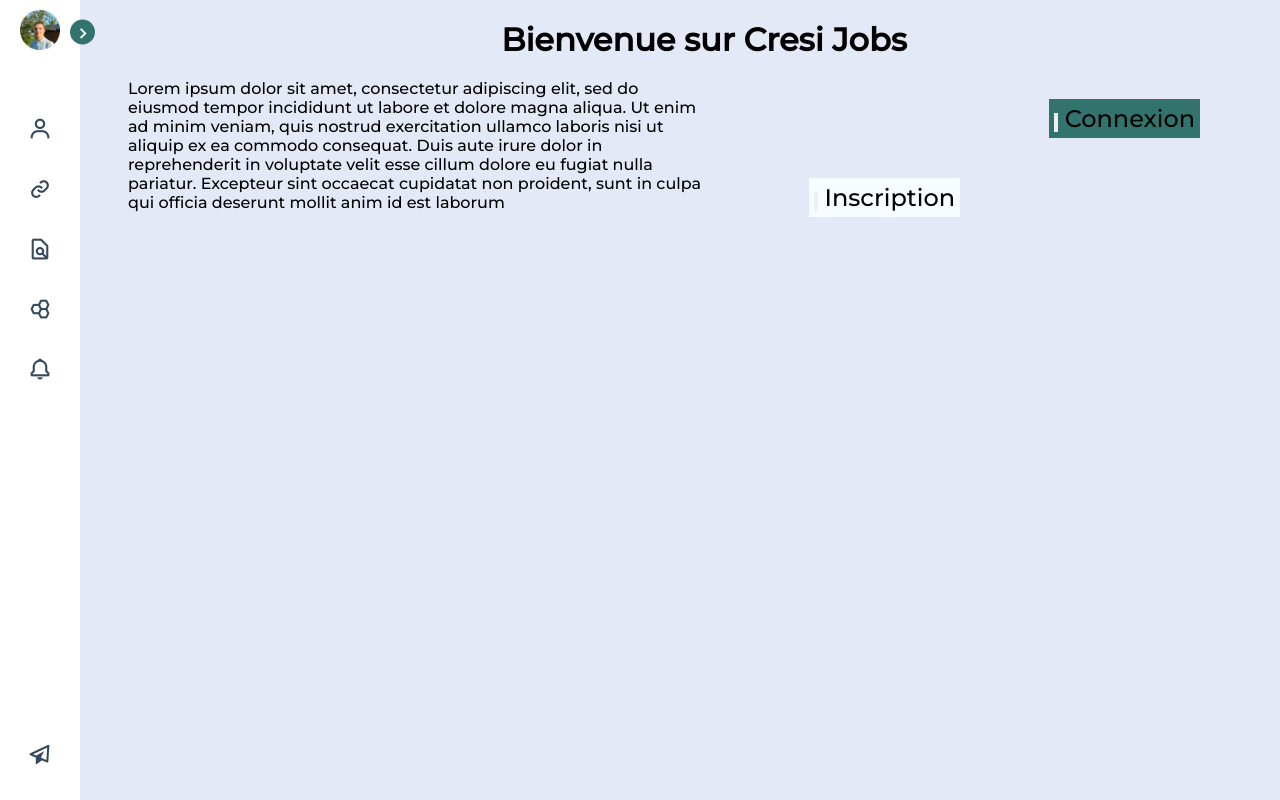
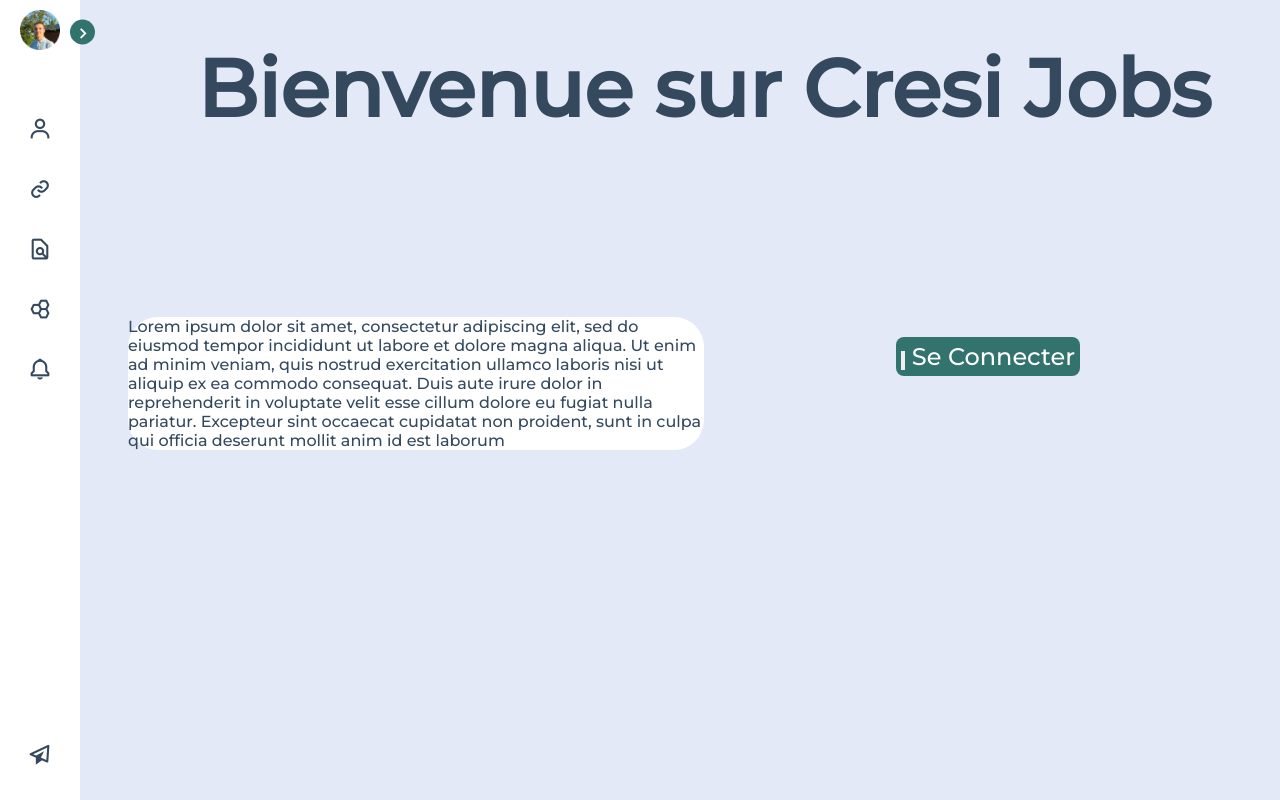
Before and after one commit to CRESI-Corp/cresi-jobs, a React (Create React App) app in the folder cresi-front/: page / in a window 1280 px wide. Built offline with nearby package versions, Linux system fonts and the light colour scheme.

Commit message:
Page Home

```diff
--- a/cresi-front/src/pages/home.tsx
+++ b/cresi-front/src/pages/home.tsx
@@ -4,19 +4,15 @@ function connexion() {
     return (
         <body>
 
-            <div> <h1 className="title">Bienvenue sur Cresi Jobs</h1>
+            <div className="title"> <h1 className="title">Bienvenue sur Cresi Jobs</h1>
 
                 <div className="Description">
                     <p>Lorem ipsum dolor sit amet, consectetur adipiscing elit, sed do eiusmod tempor incididunt ut labore et dolore magna aliqua. Ut enim ad minim veniam, quis nostrud exercitation ullamco laboris nisi ut aliquip ex ea commodo consequat. Duis aute irure dolor in reprehenderit in voluptate velit esse cillum dolore eu fugiat nulla pariatur. Excepteur sint occaecat cupidatat non proident, sunt in culpa qui officia deserunt mollit anim id est laborum</p>
                 </div>
 
                 <div className="Homepage_Connexion">
-                    <input type="button" /> Connexion
+                    <input type="button"/> Se Connecter
                 </div>
-                <div className="Homepage_Inscription">
-                    <input type="button" /> Inscription
-                </div>
-
             </div>
         </body>
     );
--- a/cresi-front/src/styles/home/home.css
+++ b/cresi-front/src/styles/home/home.css
@@ -3,7 +3,8 @@
 }
 
 .Description {
-    flex: 1; /* Occupera 50% de l'espace disponible */
+  flex: 1;
+  /* Occupera 50% de l'espace disponible */
   margin-top: 20px;
   text-align: left;
   font-family: 'Montserrat';
@@ -11,11 +12,14 @@
   float: left;
   width: 50%;
   height: 120;
+  font-size: 1rem;
+  background-color: white;
+  border-radius: 30px;
 }
 
 .Homepage_Connexion {
-    flex: 1; /* Occupera 50% de l'espace disponible */
-    font-family: 'Montserrat';
+  flex: 1;
+  /* Occupera 50% de l'espace disponible */
   padding: 5px;
   font-family: 'Montserrat';
   font-style: normal;
@@ -27,33 +31,23 @@
   background: #32746D;
   float: right;
   margin-top: 2.5rem;
-    margin-right: 5rem;
+  margin-right: 12.5rem;
+  border-radius: 0.5rem;
+  color: #34495E;
+  color: white;
 }
-  .Homepage_Inscription
-  {
-    flex: 1; /* Occupera 50% de l'espace disponible */
-    font-family: 'Montserrat';
-    padding: 5px;
-    font-family: 'Montserrat';
-    font-style: normal;
-    font-weight: 500;
-    font-size: 1.5rem;
-    line-height: 1.813rem;
-    line-height: 1.813rem;
-    text-align: center;
-    background: #F7FCFF;
-    float: right;
-    margin-top: 2.5rem;
-    margin-right: 20rem;
-  }
-
-
 
 .title {
   text-align: center;
   margin-top: 20px;
+  font-family: 'Montserrat';
+  color: #34495E;
+  font-size: 80px;
+  margin-bottom: 10rem;
 }
+
 @media (max-width: 768px) {
+
   .Description,
   .Homepage_Connexion {
     text-align: center;
```
Lines whose indentation alone changed are shown as unchanged.
